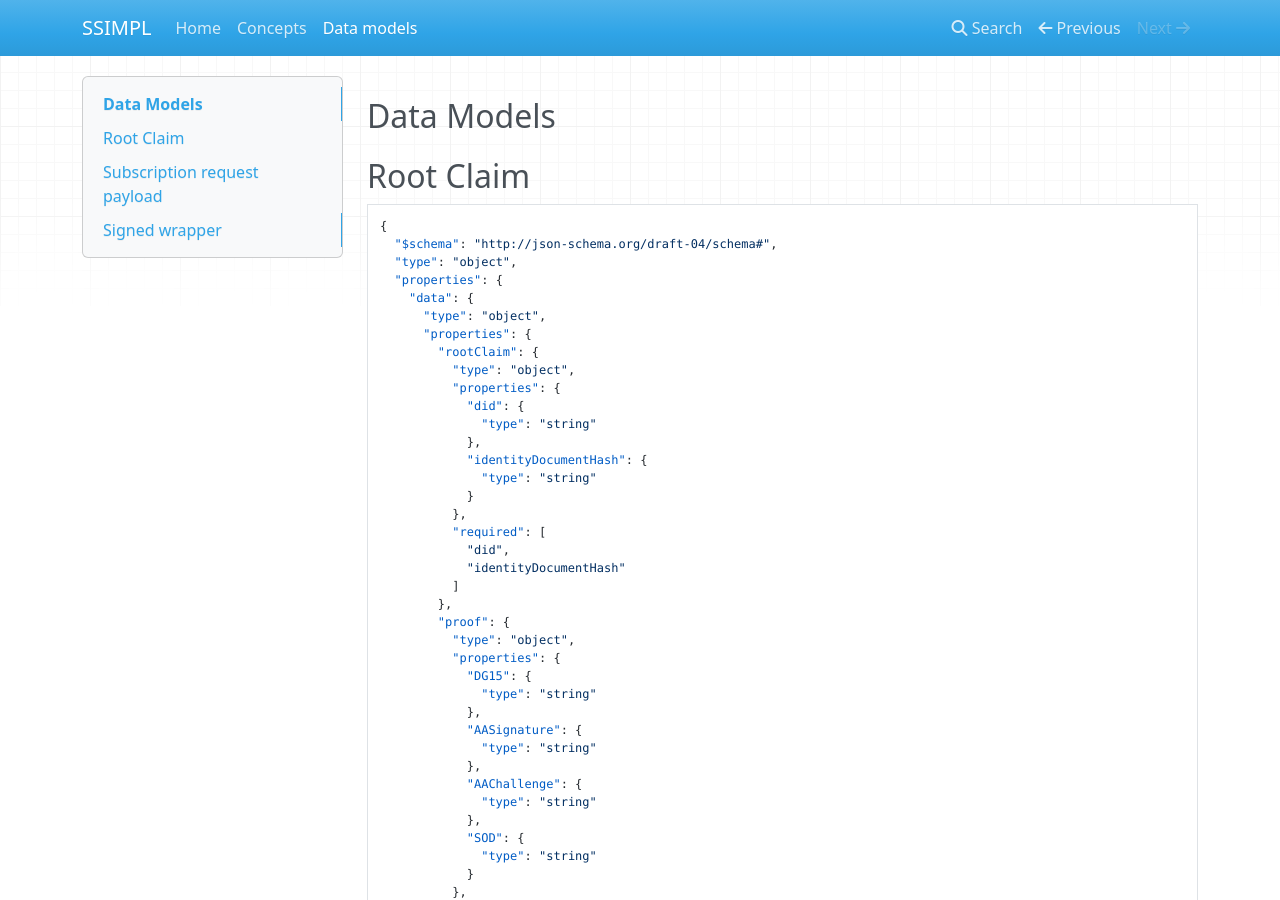
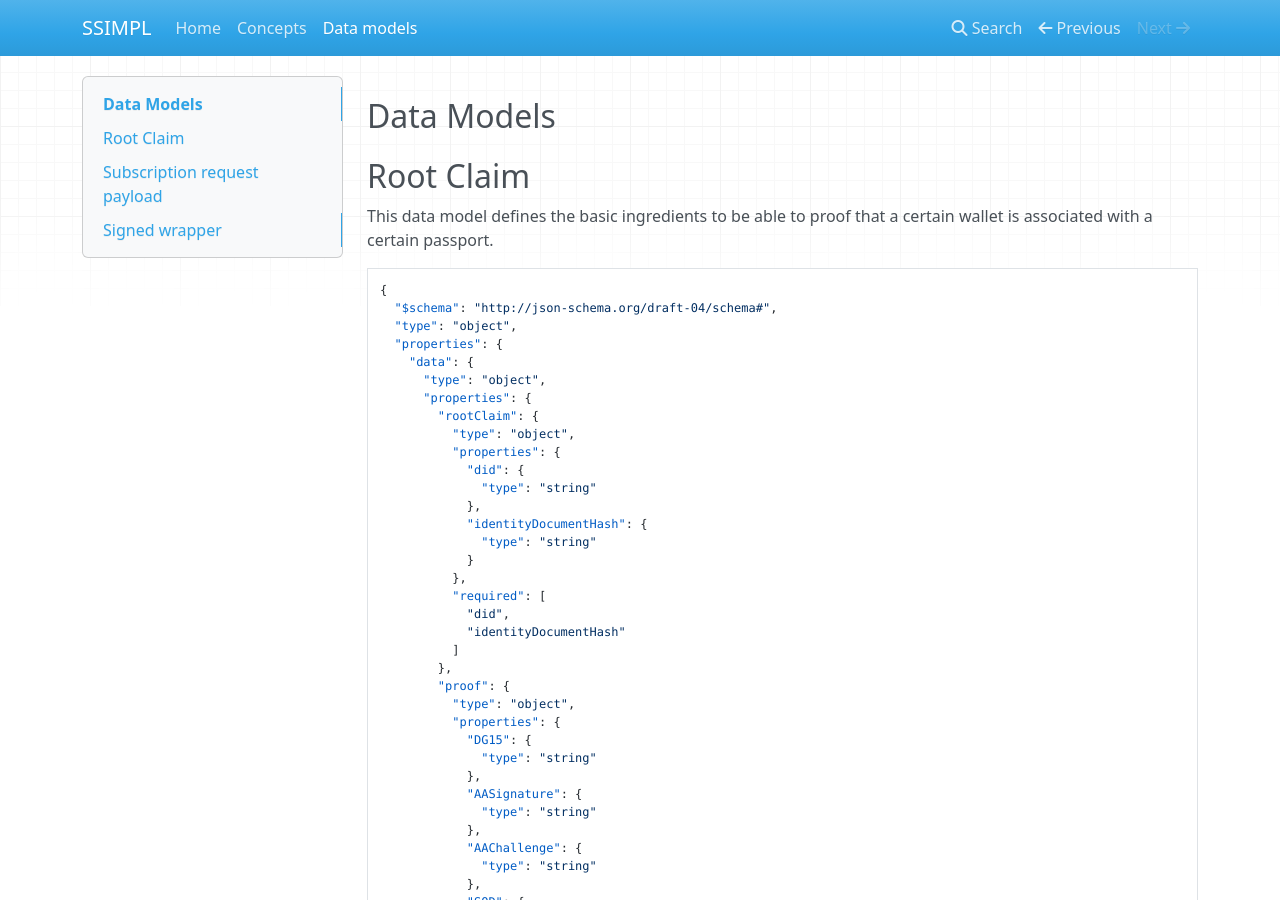
Before and after one commit to compilit/ssimpl, an MkDocs documentation site: the page built from docs/data-models.md, in a window 1280 px wide and 900 px high. Built offline with MkDocs 1.6.1, drawn with Linux system fonts in a browser that asks for light colours; nearby versions of some CDN libraries; some of the changed text lies outside the part shown.

Commit message:
chore: improved docs

````diff
--- a/docs/data-models.md
+++ b/docs/data-models.md
@@ -1,6 +1,9 @@
 # Data Models
 
 ## Root Claim
+
+This data model defines the basic ingredients to be able to proof that a certain wallet is associated with a certain
+passport.
 
 ```json
 {
@@ -101,9 +104,9 @@
 }
 ```
 
-
 ## Subscription request payload
 
+With this payload, any entity can request a subscription on one or more scopes (one or more related claims) of someone's identity.
 ```json
 
 {
@@ -139,7 +142,9 @@
 
 ## Signed wrapper
 
-This model is used to associate some data to your DID by signing it, and then letting that result be signed by a notary server.
+This model is used to associate some data to your DID by signing it, and then letting that result be signed by a notary
+server.
+
 ```json
 
 {
````
Also changed, not shown: docs/concepts.md (+1 -1 lines), site/concepts/index.html, site/data-models/index.html, site/index.html, site/search/search_index.json.
